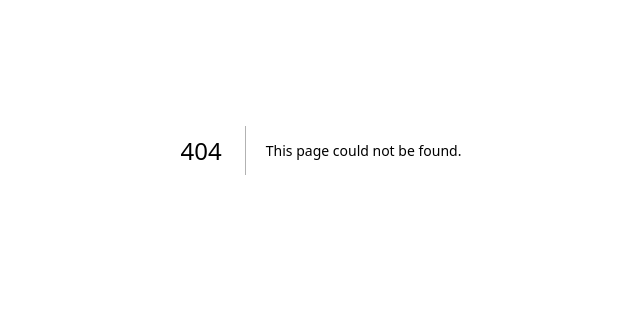
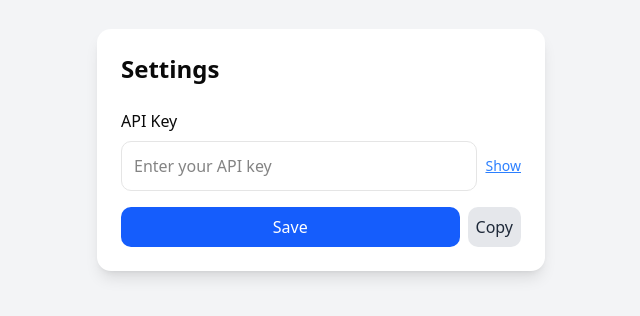
Before and after one commit to rakeshtembhurne/poc-study-tool, a Next.js app in the folder frontend/: page /setting in a window 1280 px wide. Before the commit this address had no page. Shown: the part 250-566 px from the top of the page, without its empty margins (319-959 px from the left). Built offline with nearby package versions, Linux system fonts and the light colour scheme.

Commit message:
feat(settings): add API key input page #89

```diff
--- a/frontend/package.json
+++ b/frontend/package.json
@@ -27,6 +27,7 @@
     "@radix-ui/react-progress": "^1.1.7",
     "@radix-ui/react-slot": "^1.2.3",
     "@tailwindcss/postcss": "^4.1.13",
+    "axios": "^1.11.0",
     "class-variance-authority": "^0.7.1",
     "clsx": "^2.1.1",
     "lucide-react": "^0.543.0",
--- /dev/null
+++ b/frontend/src/app/setting/page.tsx
@@ -0,0 +1,111 @@
+'use client';
+
+import { useState, useEffect } from 'react';
+import axios from 'axios';
+
+export default function SettingsPage() {
+  const [apiKey, setApiKey] = useState('');
+  const [error, setError] = useState('');
+  const [successMessage, setSuccessMessage] = useState('');
+  const [loading, setLoading] = useState(false);
+  const [showKey, setShowKey] = useState(false);
+
+  // Load API key from localStorage on mount
+  useEffect(() => {
+    if (typeof window !== 'undefined') {
+      const savedKey = localStorage.getItem('apiKey');
+      if (savedKey) setApiKey(savedKey);
+    }
+  }, []);
+
+  const handleSave = async () => {
+    setError('');
+    setSuccessMessage('');
+
+    // Basic validation
+    if (!apiKey || apiKey.trim().length < 10) {
+      setError('Please enter a valid API key');
+      return;
+    }
+
+    setLoading(true);
+
+    try {
+      // Try saving API key to backend
+      const response = await axios.post(
+        'http://localhost:4000/api/settings/save-api',
+        { apiKey: apiKey.trim() }
+      );
+
+      if (response.status === 200) {
+        setSuccessMessage('API key saved successfully in database ✅');
+      } else {
+        throw new Error('Failed to save in DB');
+      }
+    } catch (err) {
+      console.error('DB save failed, falling back to localStorage', err);
+
+      // Save in localStorage if backend fails
+      localStorage.setItem('apiKey', apiKey.trim());
+      setSuccessMessage('API key saved in localStorage ✅ (DB unavailable)');
+    } finally {
+      setLoading(false);
+    }
+  };
+
+  const handleCopy = () => {
+    navigator.clipboard.writeText(apiKey);
+    setSuccessMessage('API key copied to clipboard ✅');
+  };
+
+  return (
+    <div className="flex flex-col items-center justify-center min-h-screen p-6 bg-gray-100">
+      <div className="w-full max-w-md bg-white rounded-xl shadow-lg p-6">
+        <h1 className="text-2xl font-bold mb-6">Settings</h1>
+
+        <label className="block mb-2 font-medium">API Key</label>
+        <div className="flex gap-2 items-center">
+          <input
+            type={showKey ? 'text' : 'password'}
+            value={apiKey}
+            onChange={(e) => setApiKey(e.target.value)}
+            className="flex-1 p-3 border rounded-lg"
+            placeholder="Enter your API key"
+          />
+          <button
+            type="button"
+            onClick={() => setShowKey(!showKey)}
+            className="text-sm text-blue-500 underline"
+          >
+            {showKey ? 'Hide' : 'Show'}
+          </button>
+        </div>
+
+        {error && <p className="text-red-500 text-sm mt-2">{error}</p>}
+        {successMessage && (
+          <p className="text-green-500 text-sm mt-2">{successMessage}</p>
+        )}
+
+        <div className="flex gap-2 mt-4">
+          <button
+            onClick={handleSave}
+            disabled={loading}
+            className={`flex-1 bg-blue-600 text-white p-2 rounded-lg hover:bg-blue-700 ${
+              loading ? 'opacity-70 cursor-not-allowed' : ''
+            }`}
+          >
+            {loading ? 'Saving...' : 'Save'}
+          </button>
+
+          <button
+            onClick={handleCopy}
+            disabled={!apiKey}
+            className="bg-gray-200 text-gray-800 p-2 rounded-lg hover:bg-gray-300"
+          >
+            Copy
+          </button>
+        </div>
+      </div>
+    </div>
+  );
+}
```
Also changed, not shown: 1 other file (tests, documents, lock files or other folders).
